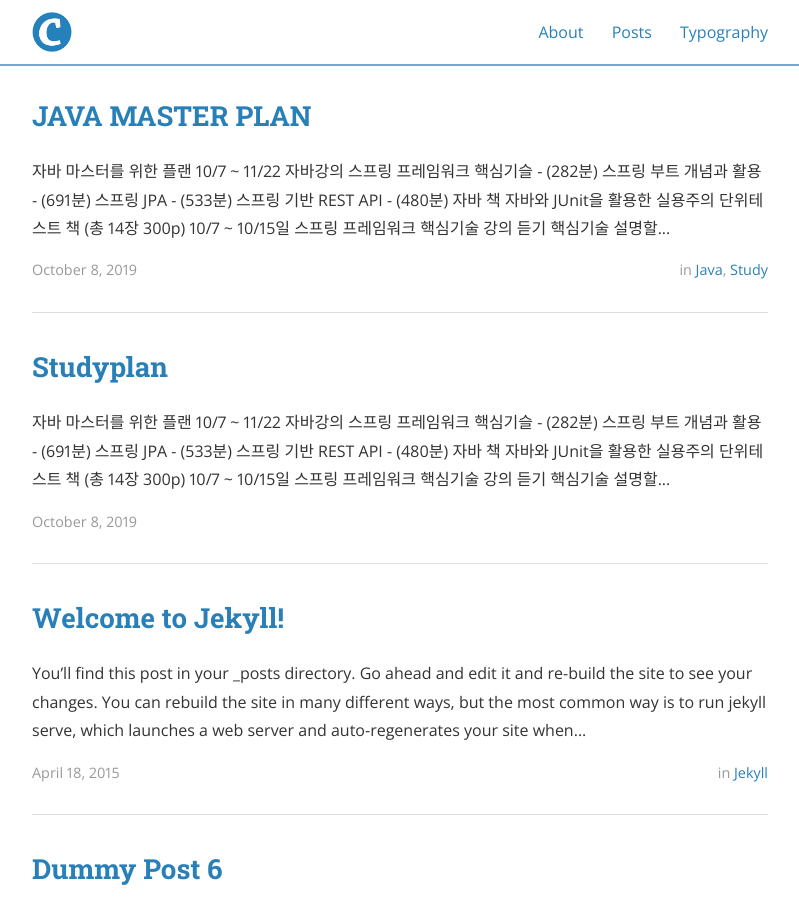
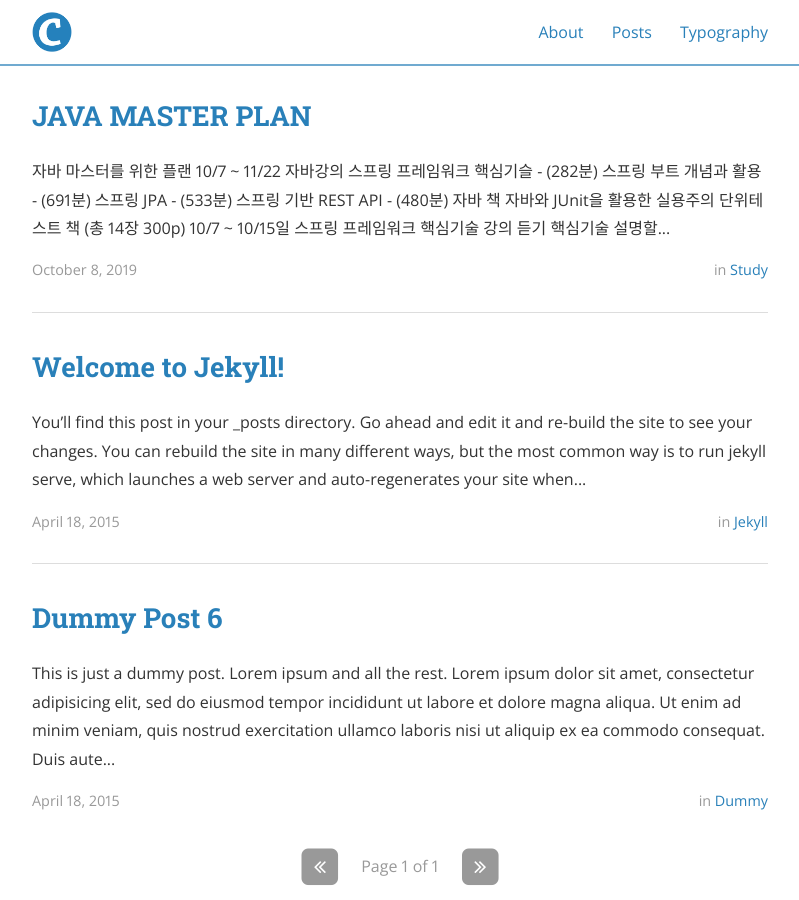
Before and after one commit to sayco5842/sayco5842.github.io, a Jekyll site: the page built from index.html, in a window 1280 px wide and 900 px high, scrolled down 446 px. Shown: the whole window, without its empty margins (240-1039 px from the left). Built offline with Jekyll 4.4.1, drawn with Linux system fonts in a browser that asks for light colours; nearby versions of some CDN libraries; the list of posts is cut into pages by our own code.

Commit message:
new post

```diff
--- a/_posts/2019-10-05-one-step.markdown
+++ b/_posts/2019-10-08-java-study.markdown
@@ -3,7 +3,7 @@ layout: post
 title:  "JAVA MASTER PLAN"
 date:   2019-10-08 10:00:00
 author: sjung
-categories: java study
+categories: study
 tags: develop
 ---
 
--- a/_posts/2019-10-08-studyplan.markdown
+++ /dev/null
@@ -1,20 +0,0 @@
-# 자바 마스터를 위한 플랜
-# 10/7 ~ 11/22
-
-자바강의
-- 스프링 프레임워크 핵심기슬 -  (282분)
-- 스프링 부트 개념과 활용 - (691분)
-- 스프링 JPA - (533분)
-- 스프링 기반 REST API - (480분)
-
-자바 책
-- 자바와 JUnit을 활용한 실용주의 단위테스트 책 (총 14장 300p)
-
-
-
-# 10/7 ~ 10/15일
-
-- 스프링 프레임워크 핵심기술 강의 듣기
-핵심기술 설명할 수 있을 정도로 이해
-- JUnit을 활용한 단위테스트 5장 좋은 테스트의 FIRST 속성
-코드 쳐보면서 테스트 코드 작성해보기
```
